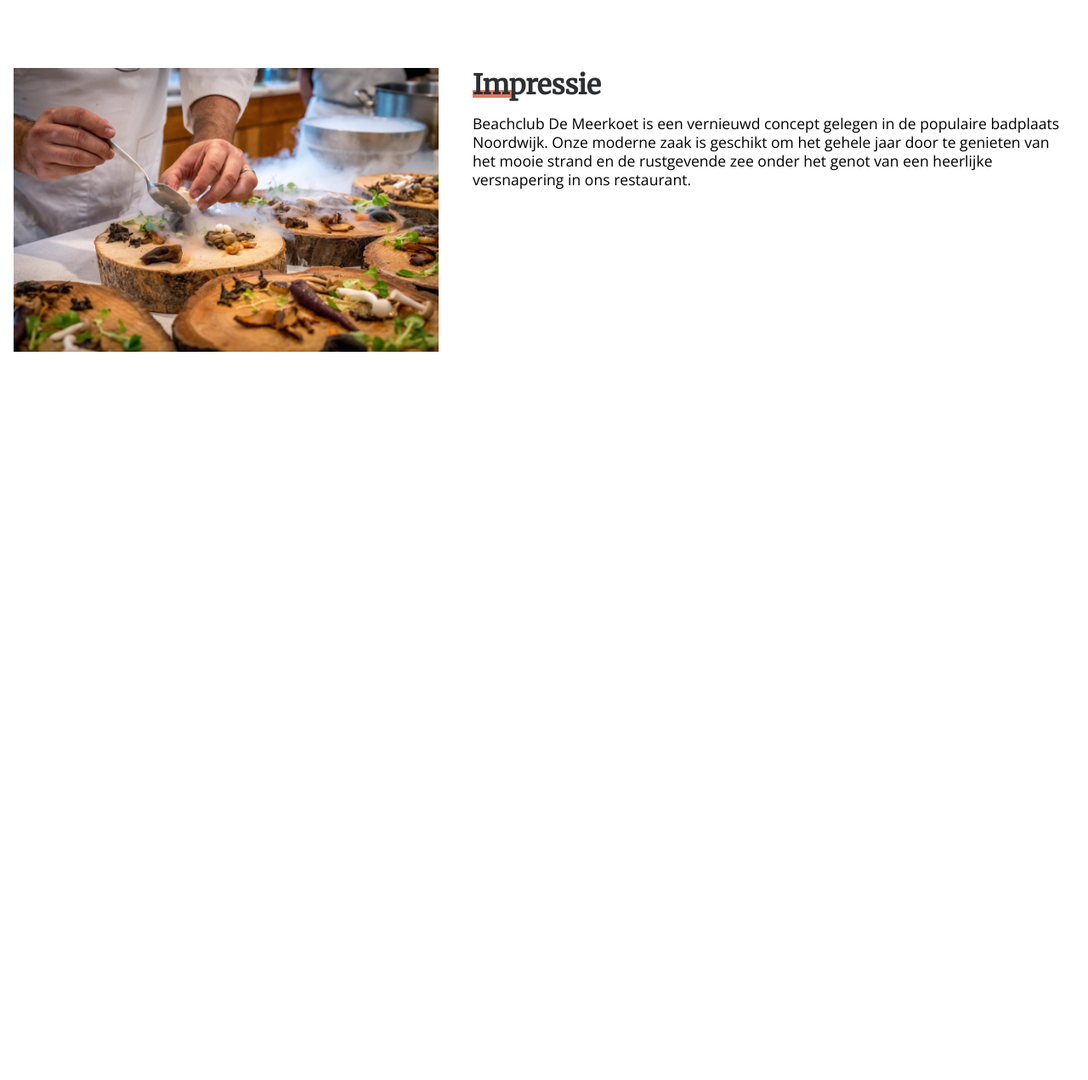
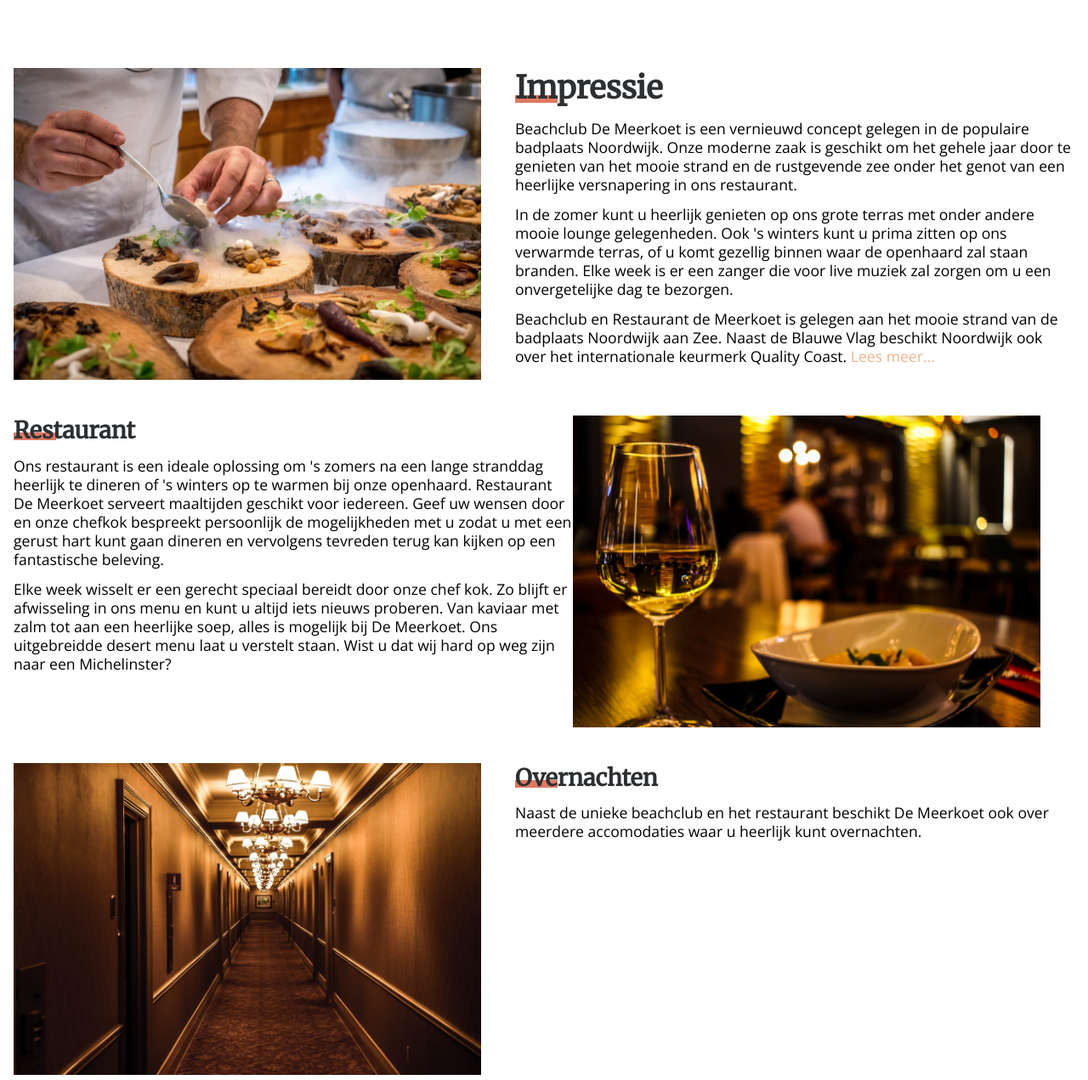
Before and after one commit to draZer0/BeachclubDeMeerkoet, a plain HTML site: page index.html in a window 1280 px wide. Shown: the part 621-1892 px from the top of the page at 85% size. Before the commit the page ends 1037 px from the top, so only its background shows below. Drawn offline with nearby package versions, Linux system fonts and the light colour scheme.

Commit message:
Impressions list to the impression section

```diff
--- a/css/style.scss
+++ b/css/style.scss
@@ -51,6 +51,7 @@ header {
             color: $color_dark;
             text-decoration: none;
             margin-right: $default-gap/4;
+            transition: color .2s ease-out;
 
             &:hover {
                 color: $pcolor_dark;
@@ -63,6 +64,7 @@ header {
             text-decoration: none;
             padding: $default-gap/3;
             border-radius: $default-gap/4 0;
+            transition: background-color .2s ease-out;
 
             &:hover {
                 background-color: $pcolor_medium;
@@ -123,6 +125,11 @@ header {
                 background-color: $pcolor_dark;
                 padding: 9px 15px;
                 border-radius: 50%;
+                transition: background-color .2s ease-out;
+
+                &:hover {
+                    background-color: $pcolor_medium;
+                }
             }
         }
     }
@@ -138,25 +145,28 @@ header {
 
         &__over {
             display: flex;
+            margin-bottom: $default-gap;
 
             &__item {
 
                 img {
                     margin-right: $default-gap;
-                    max-width: 500px;
+                    max-width: 550px;
                 }
 
-                h1 {
+                h1, h2 {
                     font-family: 'Merriweather', serif;
                     color: #2c3033;
                     line-height: 1.25;
                     font-weight: bold;
                     position: relative;
                     z-index: 1;
-                    font-size: 2em;
+                    font-size: 1.7em;
                 }
 
-                h1:after {
+                h1 { font-size: 2.3em; }
+
+                h1:after, h2:after {
                     width: 50px;
                     height: 9px;
                     position: absolute;
@@ -172,6 +182,14 @@ header {
                     font-size: 1.1em;
                     line-height: 1.25em;
                 }
+
+                a {
+                    text-decoration: none;
+                    color: $pcolor_medium;
+                    transition: color .2s ease-out;
+
+                    &:hover { color: $pcolor_dark; }
+                }
             }
         }
     }
--- a/index.html
+++ b/index.html
@@ -14,7 +14,7 @@
         <header id="header">
             <div class="header-container">
                 <div class="header-container__logo">
-                    <img src="img/logotransparant.png" alt="Logo van Beachclub De Meerkoet">
+                    <a href="#"><img src="img/logotransparant.png" alt="Logo van Beachclub De Meerkoet"></a>
                 </div>
                 <div class="header-container__link">
                     <a class="header-container__link__item" href="#home">Home</a>
@@ -49,6 +49,27 @@
                     <div class="impressie-container__over__item">
                         <h1>Impressie</h1>
                         <p>Beachclub De Meerkoet is een vernieuwd concept gelegen in de populaire badplaats Noordwijk. Onze moderne zaak is geschikt om het gehele jaar door te genieten van het mooie strand en de rustgevende zee onder het genot van een heerlijke versnapering in ons restaurant.</p>
+                        <p>In de zomer kunt u heerlijk genieten op ons grote terras met onder andere mooie lounge gelegenheden. Ook 's winters kunt u prima zitten op ons verwarmde terras, of u komt gezellig binnen waar de openhaard zal staan branden. Elke week is er een zanger die voor live muziek zal zorgen om u een onvergetelijke dag te bezorgen.</p>
+                        <p>Beachclub en Restaurant de Meerkoet is gelegen aan het mooie strand van de badplaats Noordwijk aan Zee. Naast de Blauwe Vlag beschikt Noordwijk ook over het internationale keurmerk Quality Coast. <a href="https://www.blauwevlag.nl/deelnemer/Langevelderslag-Noordwijk">Lees meer...</a></p>
+                    </div>
+                </div>
+                <div class="impressie-container__over">
+                    <div class="impressie-container__over__item">
+                        <h2>Restaurant</h2>
+                        <p>Ons restaurant is een ideale oplossing om 's zomers na een lange stranddag heerlijk te dineren of 's winters op te warmen bij onze openhaard. Restaurant De Meerkoet serveert maaltijden geschikt voor iedereen. Geef uw wensen door en onze chefkok bespreekt persoonlijk de mogelijkheden met u zodat u met een gerust hart kunt gaan dineren en vervolgens tevreden terug kan kijken op een fantastische beleving.</p>
+                        <p>Elke week wisselt er een gerecht speciaal bereidt door onze chef kok. Zo blijft er afwisseling in ons menu en kunt u altijd iets nieuws proberen. Van kaviaar met zalm tot aan een heerlijke soep, alles is mogelijk bij De Meerkoet. Ons uitgebreidde desert menu laat u verstelt staan. Wist u dat wij hard op weg zijn naar een Michelinster?</p>
+                    </div>
+                    <div class="impressie-container__over__item">
+                        <img src="img/impr2.jpeg" alt="Impressie foto over beachclub De Meerkoet">
+                    </div>
+                </div>
+                <div class="impressie-container__over">
+                    <div class="impressie-container__over__item">
+                        <img src="img/impr3.jpeg" alt="Impressie foto over beachclub De Meerkoet">
+                    </div>
+                    <div class="impressie-container__over__item">
+                        <h2>Overnachten</h2>
+                        <p>Naast de unieke beachclub en het restaurant beschikt De Meerkoet ook over meerdere accomodaties waar u heerlijk kunt overnachten.</p>
                     </div>
                 </div>
             </div>
```
Also changed, not shown: css/style.css, img/impr2.jpeg (added), img/impr3.jpeg (added).
